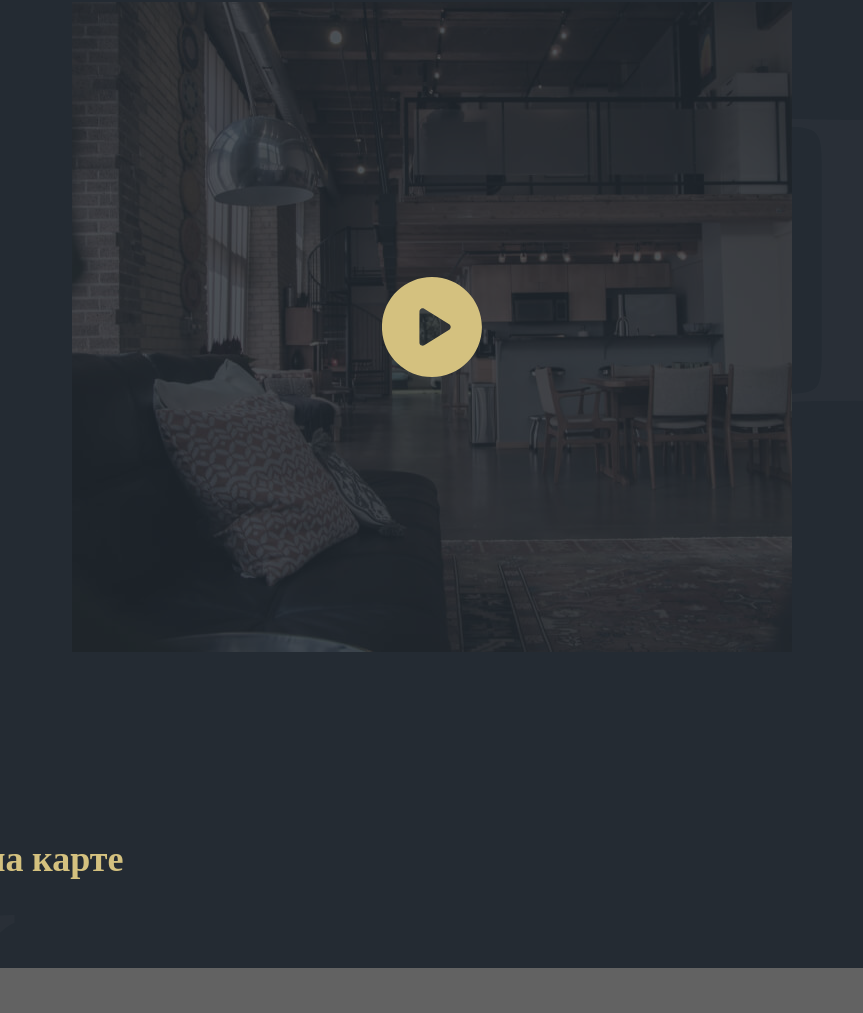
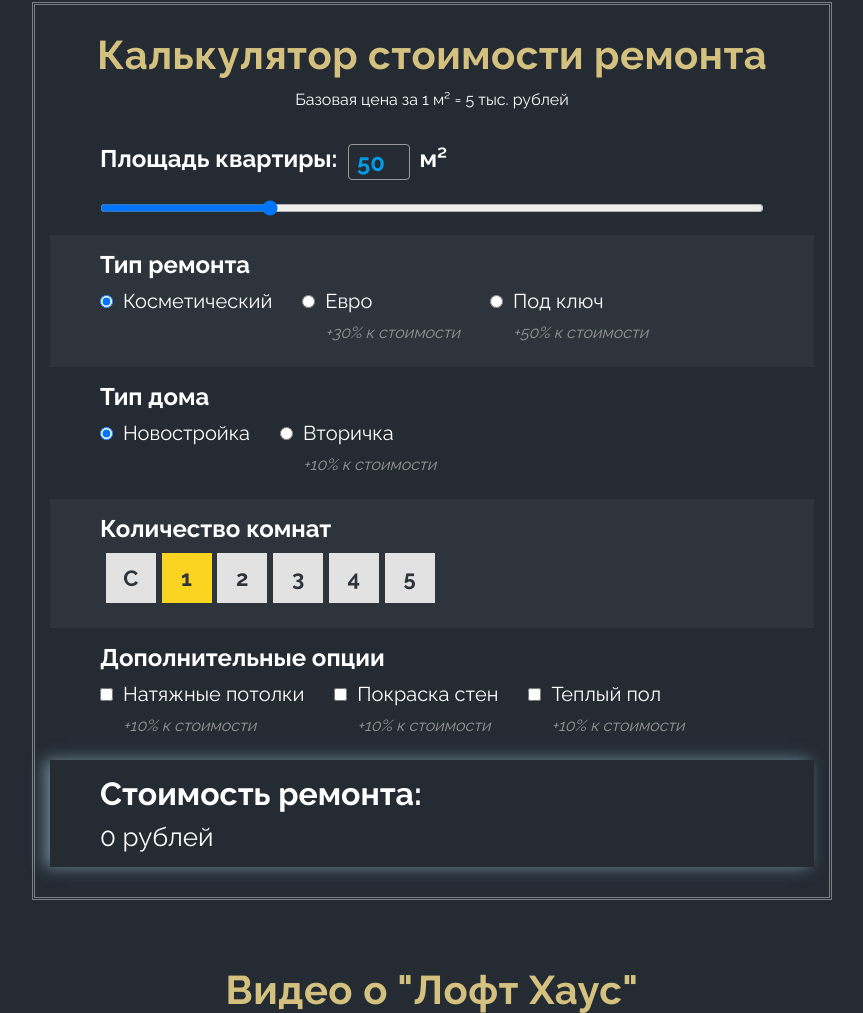
Before and after one commit to ProgerMir/real-estate, a website: page dist/index.html in a window 1280 px wide. Shown: the part 2542-3555 px from the top of the page, without its empty margins (208-1071 px from the left). Drawn offline with nearby package versions, Linux system fonts and the light colour scheme; a script that the page names is missing.

Commit message:
added calculator, folder: index.html, calculator.scss

```diff
--- a/dist/css/blocks/main.css
+++ b/dist/css/blocks/main.css
@@ -664,6 +664,222 @@ a:hover {
   }
 }
 
+.calc-wrapper {
+  padding-top: 30px;
+  padding-bottom: 30px;
+  max-width: 800px;
+  margin: 0 auto 70px;
+  color: #fff;
+  background-color: #242B33;
+  border: 3px double rgba(255, 255, 255, 0.4);
+}
+
+.heading {
+  margin-bottom: 20px;
+  text-align: center;
+}
+
+.heading-title {
+  margin: 0;
+  margin-bottom: 15px;
+  font-size: 40px;
+  font-weight: 700;
+  line-height: 1;
+  letter-spacing: 0.48px;
+  text-align: center;
+  color: #D4C17F;
+}
+
+.calc-section {
+  padding: 15px 50px;
+  background-color: #242B33;
+}
+
+.calc-section:nth-child(odd) {
+  padding: 15px 50px;
+  background-color: #2D343C;
+}
+
+.calc-title-light {
+  font-size: 24px;
+  font-weight: 300;
+  margin-bottom: 15px;
+}
+
+.title__inline {
+  display: inline-block;
+  vertical-align: middle;
+}
+
+.title__inline + .title__inline {
+  margin-left: 10px;
+}
+
+.input-short {
+  width: 20px;
+}
+
+.radio-wrapper {
+  display: flex;
+  align-items: flex-start;
+}
+
+.repair-wrapper {
+  display: flex;
+  flex-wrap: wrap;
+  -moz-column-gap: 30px;
+       column-gap: 30px;
+  row-gap: 20px;
+}
+
+.radio-wrapper .radio {
+  margin-right: 10px;
+  margin-top: 6px;
+}
+
+/* .radio-holder {
+	margin-right: 15px;
+}
+
+.radio-holder input{
+	margin-top: 6px;
+} */
+/* .radio {
+	margin-right: 15px;
+} */
+.input-wrapper {
+  display: flex;
+  margin-bottom: 40px;
+}
+
+.input-wrapper:last-child {
+  margin-bottom: 0;
+}
+
+.input-short {
+  width: 62px;
+  height: 36px;
+  border-radius: 4px;
+  border: 1px solid #9a9a9a;
+  font-size: 24px;
+  font-weight: 700;
+  color: #039be5;
+  text-align: center;
+}
+
+.input-wrapper .input-short:first-child {
+  margin-right: 20px;
+}
+
+.input-wrapper .input-short:last-child {
+  margin-left: 20px;
+}
+
+/* ------------ TYPO ------------ */
+.section-title {
+  margin-bottom: 20px;
+}
+
+.section-title--vertical-center {
+  align-items: center;
+}
+
+.title-bold {
+  font-size: 24px;
+  font-weight: 700;
+  margin-bottom: 10px;
+}
+
+.title-lite {
+  font-size: 20px;
+  font-weight: 300;
+}
+
+.note {
+  display: block;
+  font-weight: 300;
+  font-style: italic;
+  padding-top: 10px;
+  font-size: 16px;
+  color: #969696;
+}
+
+/* ------------ FORMS ------------ */
+.checkbox-wrapper {
+  display: flex;
+  margin-bottom: 20px;
+}
+
+.checkbox-wrapper .checkbox {
+  margin-right: 15px;
+}
+
+/* ------------ PRICE ------------ */
+.calc-price {
+  padding: 15px 50px;
+  /* border: 10px solid #7ac5ea; */
+  position: relative;
+  left: 0;
+  right: 0;
+  bottom: 0;
+  background-color: #242B33;
+  box-shadow: -5px 0px 15px rgba(143, 179, 195, 0.685);
+}
+
+.calc-price-title {
+  font-size: 32px;
+  font-weight: 700;
+  margin-bottom: 10px;
+}
+
+.calc-price-value {
+  font-size: 26px;
+  font-weight: 300;
+}
+
+.hidden {
+  display: none;
+}
+
+.range-input {
+  width: 100%;
+}
+
+.rooms-wrapper {
+  display: flex;
+  flex-direction: start;
+  align-items: center;
+  flex-wrap: wrap;
+  color: #2D343C;
+  row-gap: 5px;
+}
+
+.rooms-radio-real {
+  opacity: 0;
+  -webkit-appearance: none;
+     -moz-appearance: none;
+          appearance: none;
+  height: 0;
+  width: 0;
+  margin: 0;
+}
+
+.rooms-radio-fake {
+  display: inline-block;
+  width: 50px;
+  height: 50px;
+  background-color: #e2e2e2;
+  text-align: center;
+  line-height: 50px;
+  font-size: 22px;
+  /* font-weight: bold; */
+  cursor: pointer;
+}
+
+.rooms-radio-real:checked + .rooms-radio-fake {
+  background-color: #fbd422;
+}
+
 .section-map {
   padding: 180px 0;
   position: relative;
--- a/dist/index.html
+++ b/dist/index.html
@@ -162,10 +162,161 @@
 
 
 
+
+<!-- Calculator -->
+
+<section class="calc-wrapper">
+  <div class="container">
+    <form id="form">
+      <div class="heading">
+        <h1 class="heading-title">Калькулятор стоимости ремонта</h1>
+        <p class="heading-desc">Базовая цена за 1 м² = 5 тыс. рублей</p>
+      </div>
+
+      <!-- Площадь -->
+      <div class="calc-section">
+        <label class="checkbox-wrapper title-bold section-title .section-title--vertical-center">
+          <span class="title__inline">Площадь квартиры:</span>
+          <input type="number" min="0" max="200" value="50" id="square-input" class="title__inline input-short" />
+          <span class="title__inline">м²</span>
+        </label>
+        <input type="range" id="square-range" class="range-input" min="0" max="200" value="50" step="1" />
+      </div>
+      <!-- // Площадь -->
+
+      <!-- Мобильная адаптивность -->
+      <div class="calc-section">
+        <h4 class="title-bold">Тип ремонта</h4>
+        <div class="repair-wrapper title-bold section-title">
+        <label class="radio-wrapper" data-name="mobile">
+          <input type="radio" class="radio" name="type" value="1" checked />
+          <div class="title-lite">Косметический</div>
+        </label>
+        <label class="radio-wrapper" data-name="mobile">
+          <input type="radio" class="radio" name="type" value="1.3"  />
+          <div class="title-lite">
+            Евро
+            <span class="note">+30% к стоимости</span>
+          </div>
+        </label>
+        <label class="radio-wrapper" data-name="mobile">
+          <input type="radio" class="radio" name="type" value="1.5" />
+          <div class="title-lite">
+            Под ключ
+            <span class="note">+50% к стоимости</span>
+          </div>
+        </label>
+      </div>
+    </div>
+      <!-- // Мобильная адаптивность -->
+
+      <!-- Мобильная адаптивность -->
+      <div class="calc-section">
+        <h4 class="title-bold"> Тип дома</h4>
+          <div class="repair-wrapper title-bold section-title">
+          <label class="radio-wrapper">
+          <input type="radio" class="radio" name="building" value="1" checked />
+          <div class="title-lite">Новостройка</div>
+        </label>
+        <label class="radio-wrapper">
+          <input type="radio" class="radio" name="building" value="1.1" />
+          <div class="title-lite">
+            Вторичка
+            <span class="note">+10% к стоимости</span>
+          </div>
+        </label>
+      </div>
+      </div>
+      <!-- // Мобильная адаптивность -->
+
+      <!-- Количество комнат -->
+      <div class="calc-section">
+        <h4 class="title-bold">Количество комнат</h4>
+
+        <div class="repair-wrapper title-bold section-title">
+        <div class="rooms-wrapper">
+          <label class="rooms-label">
+            <input class="rooms-radio-real" type="radio" name="rooms" value="0.8" />
+            <span class="rooms-radio-fake">C</span>
+          </label>
+
+          <label class="rooms-label">
+            <input class="rooms-radio-real" type="radio" name="rooms" value="1" checked />
+            <span class="rooms-radio-fake">1</span>
+          </label>
+
+          <label class="rooms-label">
+            <input class="rooms-radio-real" type="radio" name="rooms" value="1.03"  />
+            <span class="rooms-radio-fake">2</span>
+          </label>
+
+          <label class="rooms-label">
+            <input class="rooms-radio-real" type="radio" name="rooms" value="1.05" />
+            <span class="rooms-radio-fake">3</span>
+          </label>
+
+          <label class="rooms-label">
+            <input class="rooms-radio-real" type="radio" name="rooms" value="1.15" />
+            <span class="rooms-radio-fake">4</span>
+          </label>
+
+          <label class="rooms-label">
+            <input class="rooms-radio-real" type="radio" name="rooms" value="1.35" />
+            <span class="rooms-radio-fake">5</span>
+          </label>
+        </div>
+      </div>
+    </div>
+      <!-- // Количество комнат -->
+
+      <!-- Дополнительные опции -->
+      <div class="calc-section">
+        <h4 class="title-bold">Дополнительные опции</h4>
+        <div class="repair-wrapper title-bold section-title">
+        <label class="radio-wrapper">
+          <input type="checkbox" class="radio" name="ceiling" value="1.1" />
+          <div class="title-lite">
+            Натяжные потолки
+            <span class="note">+10% к стоимости</span>
+          </div>
+        </label>
+        <label class="radio-wrapper">
+          <input type="checkbox" class="radio" name="walls" value="1.1" />
+          <div class="title-lite">
+            Покраска стен
+            <span class="note">+10% к стоимости</span>
+          </div>
+        </label>
+        <label class="radio-wrapper">
+          <input type="checkbox" class="radio" name="floor" value="1.1" />
+          <div class="title-lite">
+            Теплый пол
+            <span class="note">+10% к стоимости</span>
+          </div>
+        </label>
+      </div>
+    </div>
+      <!-- // Дополнительные опции -->
+
+      <!-- Стоимость ремонта -->
+      <div class="calc-price">
+        <div class="calc-price-title">Стоимость ремонта:</div>
+        <div class="calc-price-value">
+          <span id="total-price">0</span>
+          рублей
+        </div>
+      </div>
+      <!-- // Стоимость ремонта -->
+    </form>
+  </div>
+</section>
+
+
+<!-- Video -->
   <section class="video">
     <div class="container">
-      <h2 class="visually-hidden">Видео о "Лофт Хаус"</h2>
-
+      <!-- <h2 class="visually-hidden">Видео о "Лофт Хаус"</h2> -->
+      <h1 class="heading-title">Видео о "Лофт Хаус"</h1>
       <a data-youtubeLightbox href="https://youtu.be/nZFuM9UVlVw" class="video__link">
         <img class="video__img" src="./img/video/video.jpg" alt="Video player">
         <img class="video__icon" src="./img/video/play.svg" alt="play">
@@ -263,9 +414,6 @@
   </div>
 </footer>
 
-
-
-
 <!-- YouTube LightBox -->
 <div id="youtubelightbox" class="youtubelightbox">
   <div class="youtubelightbox__centeredchild">
--- a/dist/js/main.js
+++ b/dist/js/main.js
@@ -42,3 +42,87 @@ ymaps.ready(init);
 
       myMap.geoObjects.add(myGeoObject);
     }
+
+
+
+    // Calculator
+
+const squareInput = document.querySelector('#square-input')
+const squareRange = document.querySelector('#square-range')
+const inputs = document.querySelectorAll('input')
+const total = document.querySelector('#total-price')
+
+const radioType = document.querySelectorAll('input[name="type"]')
+const radioBuilding = document.querySelectorAll('input[name="building"]')
+const radioRooms = document.querySelectorAll('input[name="rooms"]')
+
+const ceilings = document.querySelector('input[name="ceiling"]')
+const walls = document.querySelector('input[name="walls"]')
+const floor = document.querySelector('input[name="floor"]')
+
+const basePrice = 5000
+
+squareRange.addEventListener('input', function(){
+  const squareRangeValue = squareRange.value
+  squareInput.value = squareRangeValue
+
+})
+
+squareInput.addEventListener('input', () =>{
+  squareRange.value = squareInput.value
+})
+
+
+
+function calculate(){
+ let totalPrice = basePrice * parseInt(squareInput.value)
+ const formatter = new Intl.NumberFormat('ru')
+
+ for (const radio of radioType){
+  if(radio.checked){
+    totalPrice *= parseFloat(radio.value)
+  }
+ }
+
+ for (const radio of radioBuilding){
+  if(radio.checked){
+    totalPrice *= parseFloat(radio.value)
+  }
+ }
+
+ for(const radio of radioRooms){
+  if(radio.checked){
+    totalPrice *= parseFloat(radio.value)
+  }
+ }
+
+if(ceilings.checked){
+  totalPrice *= parseFloat(ceilings.value)
+}
+
+if(walls.checked){
+  totalPrice *= parseFloat(walls.value)
+}
+
+if(floor.checked){
+  totalPrice *= parseFloat(floor.value)
+}
+
+//  radioCeiling.addEventListener('input', function(){
+//   if(radioCeiling.checked){
+//     totalPrice *= parseFloat(radioCeiling.value)
+//   }
+//  })
+
+ total.innerText = formatter.format(totalPrice)
+ }
+
+calculate()
+
+
+
+for(const input of inputs){
+  input.addEventListener('input', function(){
+    calculate()
+  })
+}
--- /dev/null
+++ b/dist/scss/blocks/_calculator.scss
@@ -0,0 +1,223 @@
+.calc-wrapper {
+	padding-top: 30px;
+	padding-bottom: 30px;
+	max-width: 800px;
+	margin: 0 auto 70px;
+  color: $white;
+  background-color: $dark;
+  border: 3px double rgba(255, 255, 255, 0.4);
+}
+
+.heading {
+	margin-bottom: 20px;
+	text-align: center;
+}
+
+.heading-title {
+	margin: 0;
+	margin-bottom: 15px;
+	font-size: 40px;
+	font-weight: 700;
+	line-height: 1;
+	letter-spacing: 0.48px;
+	text-align: center;
+
+  color: $accent;
+}
+
+.calc-section {
+	padding: 15px 50px;
+	background-color: $dark;
+}
+
+.calc-section:nth-child(odd) {
+	padding: 15px 50px;
+	background-color: $footer-bg;
+}
+
+.calc-title-light {
+	font-size: 24px;
+	font-weight: 300;
+	margin-bottom: 15px;
+}
+
+.title__inline {
+	display: inline-block;
+	vertical-align: middle;
+}
+
+.title__inline + .title__inline {
+	margin-left: 10px;
+}
+
+.input-short {
+	width: 20px;
+}
+
+.radio-wrapper {
+	display: flex;
+	align-items: flex-start;
+}
+
+.repair-wrapper{
+  display: flex;
+  flex-wrap: wrap;
+  column-gap: 30px;
+  row-gap: 20px;
+}
+
+// .radio-wrapper:not(:last-child) {
+// 	margin-bottom: 30px;
+// }
+
+.radio-wrapper .radio {
+	margin-right: 10px;
+	margin-top: 6px;
+}
+
+/* .radio-holder {
+	margin-right: 15px;
+}
+
+.radio-holder input{
+	margin-top: 6px;
+} */
+
+/* .radio {
+	margin-right: 15px;
+} */
+
+.input-wrapper {
+	display: flex;
+	margin-bottom: 40px;
+}
+
+.input-wrapper:last-child {
+	margin-bottom: 0;
+}
+
+.input-short {
+	width: 62px;
+	height: 36px;
+	border-radius: 4px;
+	border: 1px solid #9a9a9a;
+	font-size: 24px;
+	font-weight: 700;
+	color: #039be5;
+	text-align: center;
+}
+
+.input-wrapper .input-short:first-child {
+	margin-right: 20px;
+}
+
+.input-wrapper .input-short:last-child {
+	margin-left: 20px;
+}
+
+/* ------------ TYPO ------------ */
+
+.section-title {
+	margin-bottom: 20px;
+}
+
+.section-title--vertical-center {
+	align-items: center;
+}
+
+.title-bold {
+	font-size: 24px;
+	font-weight: 700;
+  margin-bottom: 10px;
+}
+
+.title-lite {
+	font-size: 20px;
+	font-weight: 300;
+}
+
+.note {
+	display: block;
+	font-weight: 300;
+	font-style: italic;
+	padding-top: 10px;
+	font-size: 16px;
+	color: #969696;
+}
+
+/* ------------ FORMS ------------ */
+
+.checkbox-wrapper {
+	display: flex;
+	margin-bottom: 20px;
+}
+
+.checkbox-wrapper .checkbox {
+	margin-right: 15px;
+}
+
+/* ------------ PRICE ------------ */
+.calc-price {
+	padding: 15px 50px;
+	/* border: 10px solid #7ac5ea; */
+
+	position: relative;
+	left: 0;
+	right: 0;
+	bottom: 0;
+	background-color: $dark;
+	box-shadow: -5px 0px 15px rgba(143, 179, 195, 0.685);
+}
+
+.calc-price-title {
+	font-size: 32px;
+	font-weight: 700;
+	margin-bottom: 10px;
+}
+
+.calc-price-value {
+	font-size: 26px;
+	font-weight: 300;
+}
+
+.hidden {
+	display: none;
+}
+
+.range-input {
+	width: 100%;
+}
+
+.rooms-wrapper {
+	display: flex;
+	flex-direction: start;
+	align-items: center;
+  flex-wrap: wrap;
+  color: $footer-bg;
+  row-gap: 5px;
+}
+
+
+.rooms-radio-real {
+	opacity: 0;
+	appearance: none;
+	height: 0;
+	width: 0;
+	margin: 0;
+}
+
+.rooms-radio-fake {
+	display: inline-block;
+	width: 50px;
+	height: 50px;
+	background-color: #e2e2e2;
+	text-align: center;
+	line-height: 50px;
+	font-size: 22px;
+	/* font-weight: bold; */
+	cursor: pointer;
+}
+
+.rooms-radio-real:checked + .rooms-radio-fake {
+	background-color: #fbd422;
+}
--- a/dist/scss/main.scss
+++ b/dist/scss/main.scss
@@ -13,6 +13,7 @@
 @import './blocks/cta';
 @import './blocks/form';
 @import './blocks/video';
+@import './blocks/calculator';
 @import './blocks/section-map';
 @import './blocks/feedback';
 @import './blocks/footer';
```
Also changed, not shown: dist/css/blocks/main.min.css, 2 other files.
